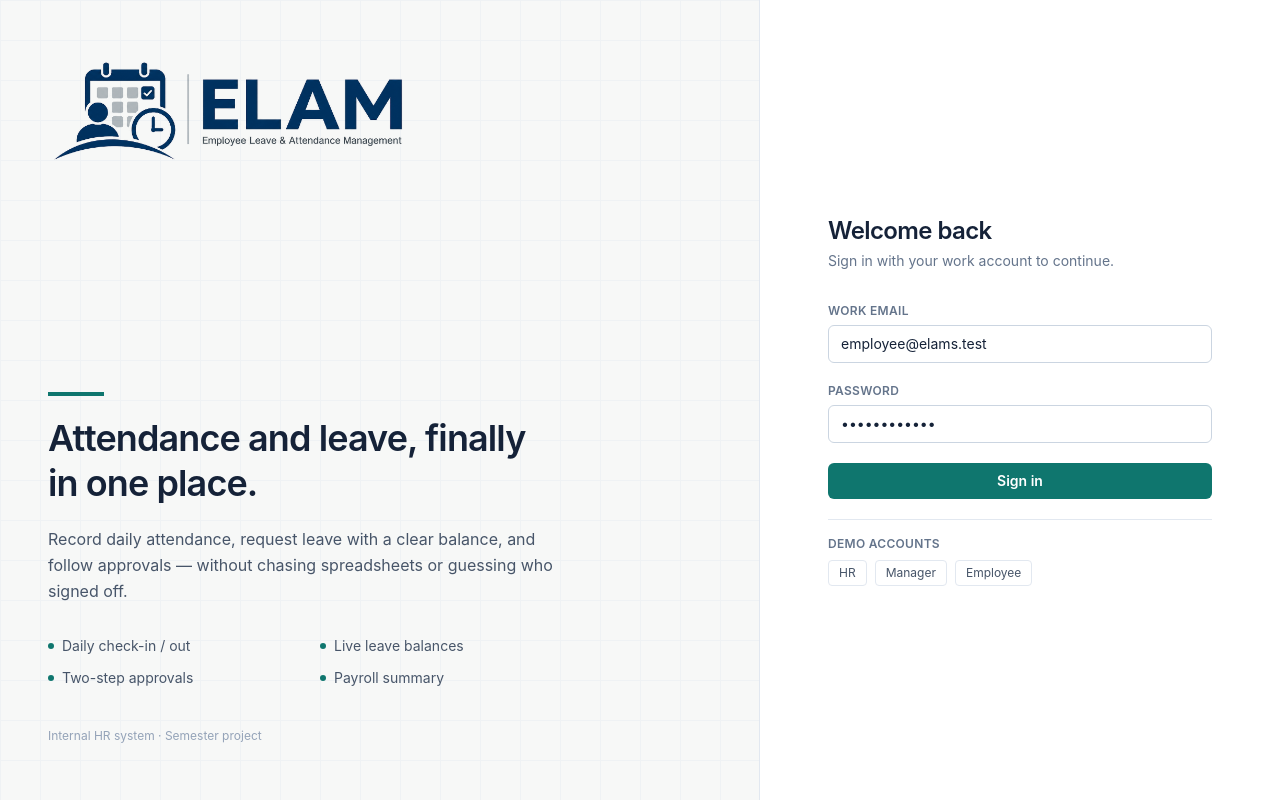
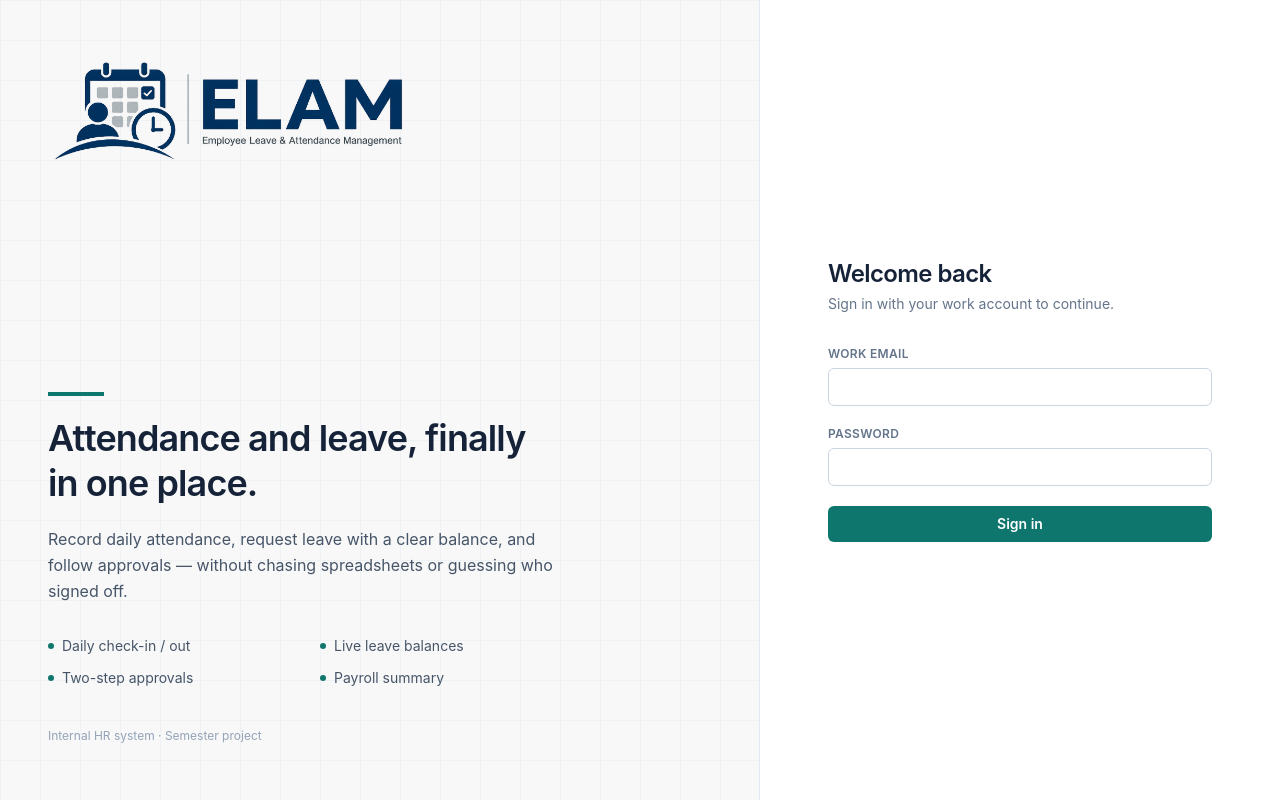
Before and after one commit to KhalidKhan541/ELAM-Employee-Leave-and-Attendance-Management-System, a Next.js app: page /login in a window 1280 px wide. Built offline with nearby package versions, Linux system fonts and the light colour scheme.

Commit message:
Remove demo accounts block from login page

```diff
--- a/src/components/LoginForm.tsx
+++ b/src/components/LoginForm.tsx
@@ -3,18 +3,10 @@
 import { useRouter } from 'next/navigation';
 import { useState } from 'react';
 
-type Demo = { label: string; email: string };
-
-const demos: Demo[] = [
-  { label: 'HR', email: 'hr@elams.test' },
-  { label: 'Manager', email: 'manager@elams.test' },
-  { label: 'Employee', email: 'employee@elams.test' },
-];
-
 export function LoginForm() {
   const router = useRouter();
-  const [email, setEmail] = useState('employee@elams.test');
-  const [password, setPassword] = useState('Password123!');
+  const [email, setEmail] = useState('');
+  const [password, setPassword] = useState('');
   const [error, setError] = useState('');
   const [busy, setBusy] = useState(false);
 
@@ -78,26 +70,6 @@ export function LoginForm() {
       <button className="btn-primary w-full" type="submit" disabled={busy}>
         {busy ? 'Signing in…' : 'Sign in'}
       </button>
-
-      <div className="border-t border-slate-200 pt-4">
-        <p className="mb-2 text-xs font-semibold uppercase tracking-wide text-slate-500">Demo accounts</p>
-        <div className="flex flex-wrap gap-2">
-          {demos.map((demo) => (
-            <button
-              key={demo.email}
-              type="button"
-              className="rounded border border-slate-200 px-2.5 py-1 text-xs text-slate-600 hover:border-accent-500 hover:text-accent-700"
-              onClick={() => {
-                setEmail(demo.email);
-                setPassword('Password123!');
-                setError('');
-              }}
-            >
-              {demo.label}
-            </button>
-          ))}
-        </div>
-      </div>
     </form>
   );
 }
```
